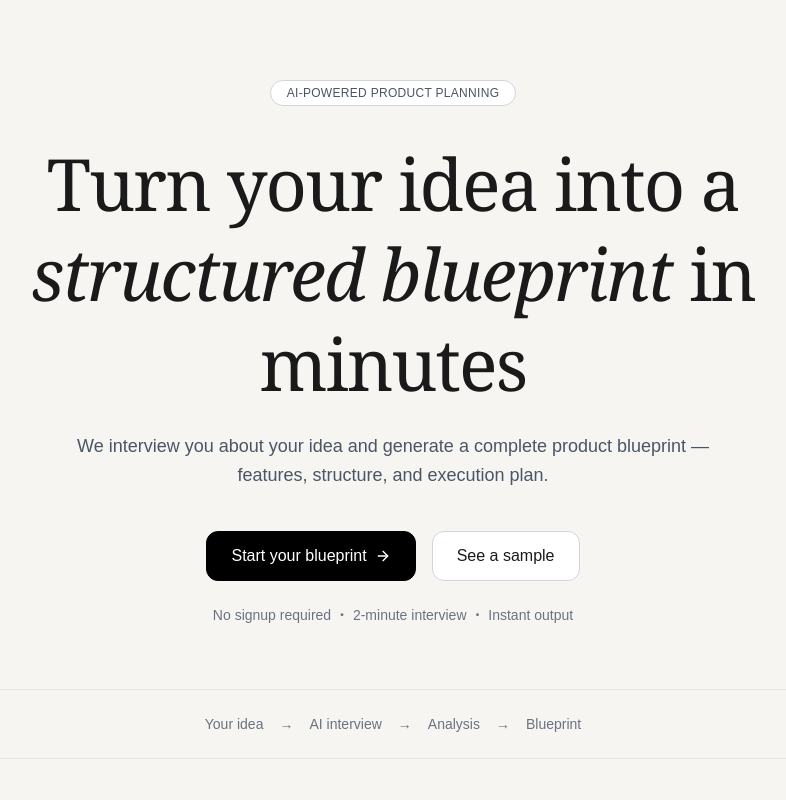
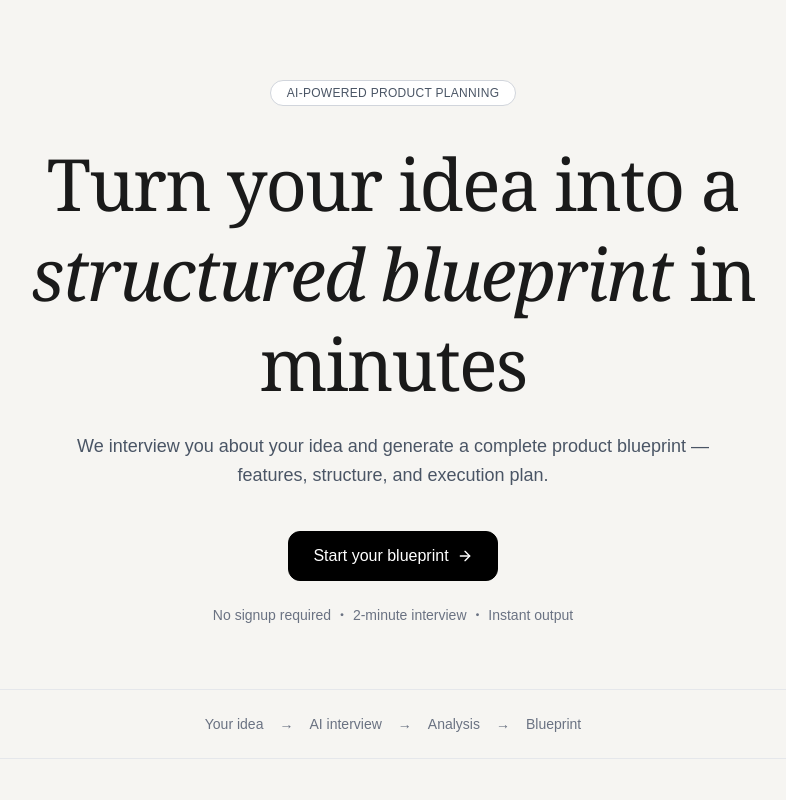
Before and after one commit to GouravSharma1916/blueprint-ai, a Next.js app: page / in a window 1280 px wide. Shown: the top 800 px of the page, without its empty margins (247-1033 px from the left). Built offline with nearby package versions, Linux system fonts and the light colour scheme.

Commit message:
Update app page

```diff
--- a/app/page.tsx
+++ b/app/page.tsx
@@ -33,9 +33,7 @@ export default function Home() {
               <ArrowRight className="h-4 w-4" />
             </a>
 
-            <button className="rounded-xl border border-gray-300 bg-white px-6 py-3 hover:bg-gray-50 transition">
-              See a sample
-            </button>
+
 
           </div>
 
```
